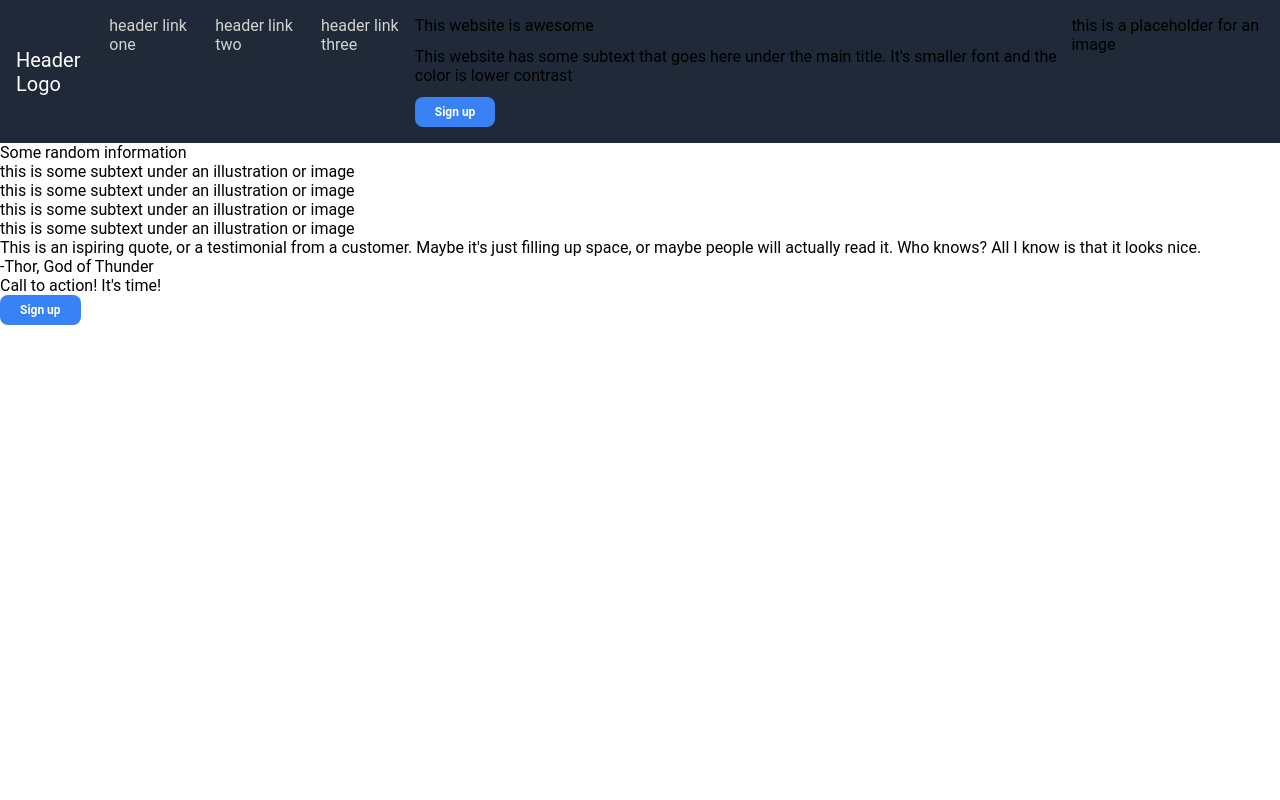
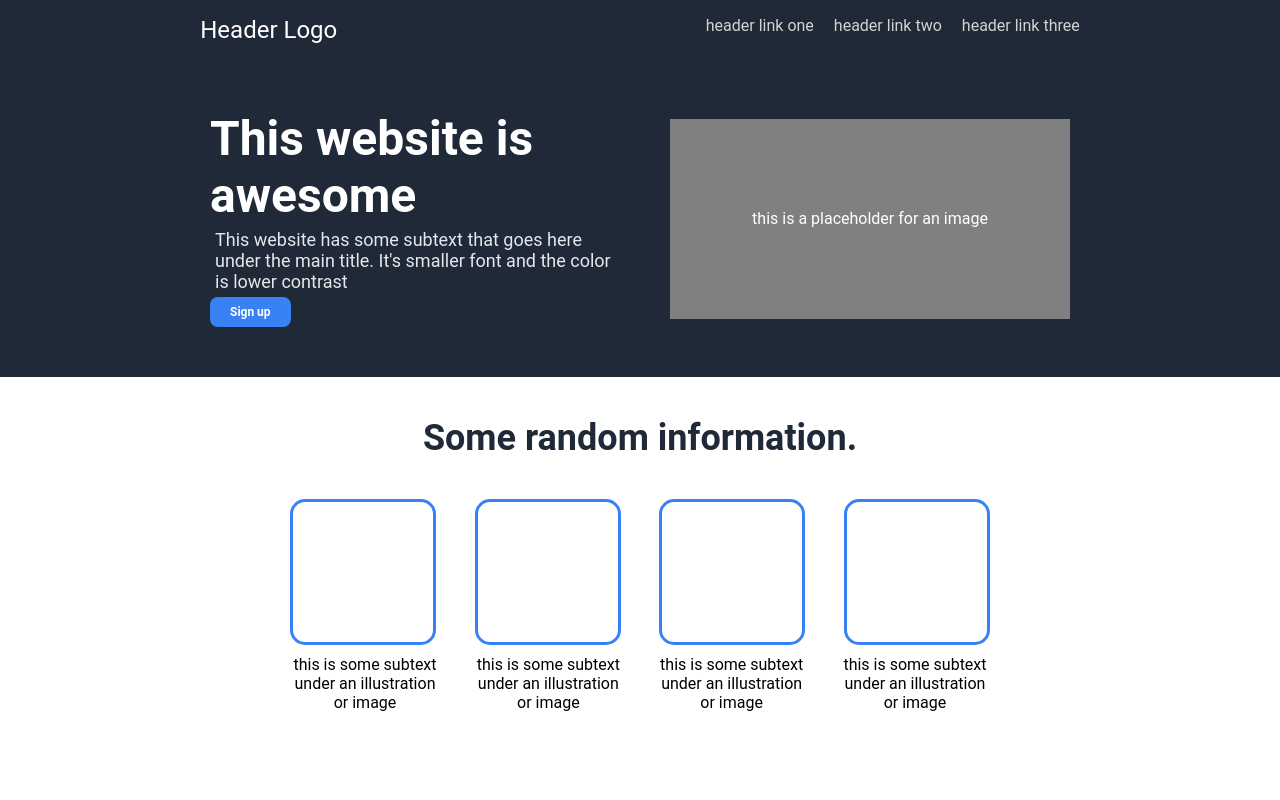
Before and after one commit to JBeck5/Project-Landing-Page, a plain HTML site: page index.html in a window 1280 px wide. Shown: the top 800 px of the page. Drawn offline with Linux system fonts and the light colour scheme.

Commit message:
Final revision Made edits in index.html and style.css

```diff
--- a/index.html
+++ b/index.html
@@ -13,30 +13,45 @@
     <div class="header-logo">
     Header Logo
     </div>
+    <div class="header-links">
       <ul>
         <li> <a href="#">header link one</a></li>
         <li> <a href="#">header link two</a></li>
         <li> <a href="#">header link three</a></li>
       </ul>
-    <div class="signup-container">
+    </div>
+  </div>
+
+  <div class="intro-container">
+    <div class="sign-up-container">
         <div class="intro-title">This website is awesome</div>
         <div class="intro-text">This website has some subtext that goes here under the main title. It's smaller font and the color is lower contrast</div>
         <div class="intro-signup">
           <button>Sign up</button>
         </div>
     </div>
-    <div class="img-placeholder">this is a placeholder for an image</div>
+    <div class="intro-img-container">
+        <div class="intro-img">this is a placeholder for an image</div>
+    </div>
   </div>
 
   <div class="info-container">
-    <div class="info-title">Some random information</div>
-    <div class="card">this is some subtext under an illustration or image</div>
-    <div class="card">this is some subtext under an illustration or image</div>
-    <div class="card">this is some subtext under an illustration or image</div>
-    <div class="card">this is some subtext under an illustration or image</div>
+    <div class="info-title">Some random information.</div>
+    <div class="box-container">
+        <div class="box"></div>
+        <div class="box"></div>
+        <div class="box"></div>
+        <div class="box"></div>
+    </div>
+    <div class="card-container">
+        <div class="card">this is some subtext under an illustration or image</div>
+        <div class="card">this is some subtext under an illustration or image</div>
+        <div class="card">this is some subtext under an illustration or image</div>
+        <div class="card">this is some subtext under an illustration or image</div>
+    </div>
   </div>
 
-  <div class="quote container">
+  <div class="quote-container">
     <div class="quote">This is an ispiring quote, or a testimonial from a customer. Maybe it's just filling up space, or maybe people will actually read it. Who knows? All I know is that it looks nice.</div>
     <div class="author">-Thor, God of Thunder</div>
   </div>
--- a/style.css
+++ b/style.css
@@ -28,7 +28,7 @@ a {
 .header-logo {
     color: white;
     font-style: bold;
-    font-size: 20px;
+    font-size: 24px;
     align-content: center;
     justify-content: center;
 }
@@ -53,10 +53,129 @@ button {
     background-color: #1F2937;
     color: white;
     padding: 50px;
+    gap: 50px;
 }
 
 .signup-container {
     display: flex;
     flex-direction: column;
     gap: 12px;
+    margin: 20px;
+    padding: 20px;
 }
+
+.intro-title {
+    font-size: 48px;
+    font-weight: bold;
+    width: 400px;
+}
+
+.intro-text {
+    color: #e5e7eb;
+    font-size: 18px;
+    width: 400px;
+    padding: 5px;
+}
+
+.intro-img-container {
+    display: flex;
+    justify-content: center;
+    align-items: center;
+    background-color: gray;
+    width: 400px;
+    height: 200px;
+}
+
+.info-container{
+    display: flex;
+    flex-direction: column;
+    justify-content: center;
+    align-items: center;
+    margin-bottom: 100px;
+}
+
+.info-title{
+    color: #1f2937;
+    display: flex;
+    justify-content: center;
+    font-size: 36px;
+    font-weight: bold;
+    margin: 40px;
+}
+
+.card-container {
+    display: flex;
+    justify-content: space-between;
+    width: 700px;
+}
+
+.card {
+    text-align: center;
+    width: 150px;
+}
+
+.box-container {
+    display: flex;
+    width: 700px;
+    justify-content: space-between;
+}
+.box {
+    border-radius: 15px;
+    border: 3px solid #3882F6;
+    padding: 20px;
+    width: 100px;
+    height: 100px;
+    margin-bottom: 10px;
+}
+
+.quote-container {
+    display: flex;
+    flex-direction: column;
+    justify-content: center;
+    align-items: center;
+    background-color: #e5e7eb;
+    height: 300px;
+}
+
+.quote {
+    font-size: 36px;
+    width: 700px;
+    font-style: italic;
+    color: #1f2937;
+}
+
+.author {
+    width: 700px;
+    display: flex;
+    justify-content: flex-end;
+    font-weight: bold;
+    margin-top: 10px;
+}
+
+.action-container {
+    display: flex;
+    justify-content: center;
+    align-items: center;
+    height: 200px;
+}
+.action-box {
+    display: flex;
+    align-items: center;
+    justify-content: space-around;
+    border-radius: 10px;
+    border: 2px solid white;
+    background-color: #3882F6;
+    padding: 20px;
+    width: 800px;
+    height: 75px;
+}
+
+.action-title {
+    color: white;
+    font-weight: bold;
+}
+
+.action-signup {
+    border-radius: 10px;
+    border: 2px solid white;
+}
```
